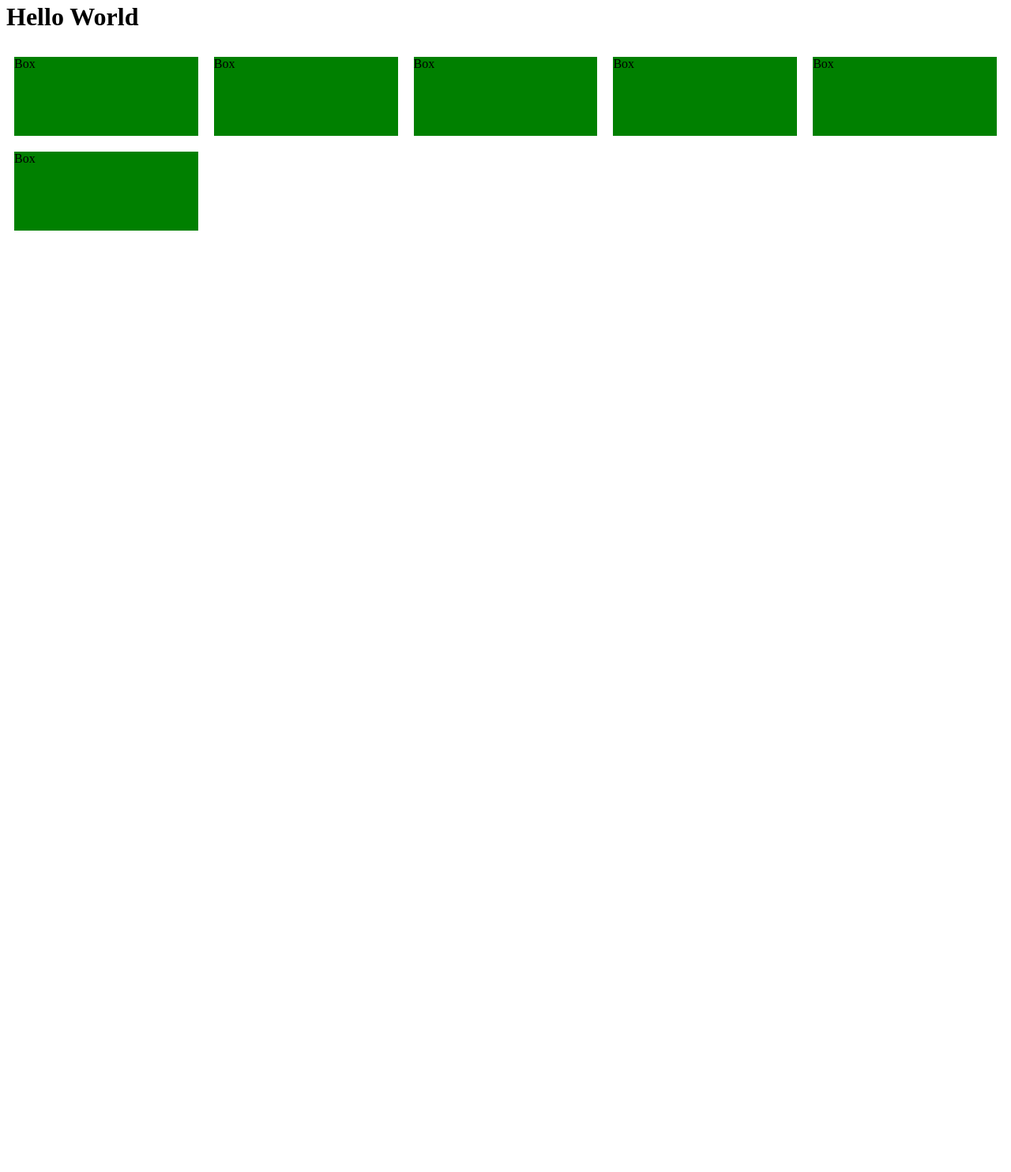
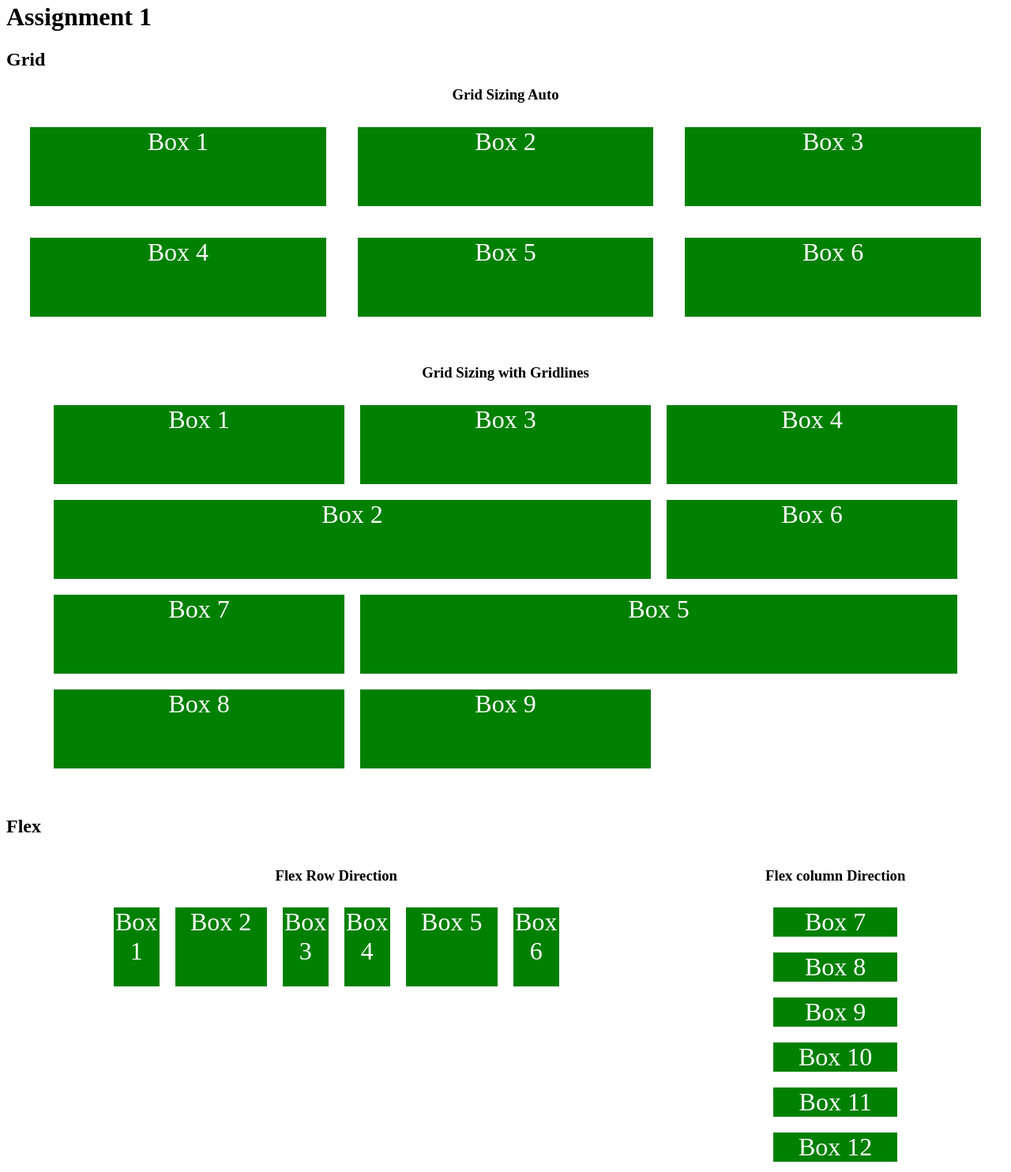
Before and after one commit to emilliokanz/test-website, a plain HTML site: page index.html in a window 1280 px wide. Shown: the part 18-1502 px from the top of the page at 79% size. Before the commit the page ends 800 px from the top, so only its background shows below. Drawn offline with Linux system fonts and the light colour scheme.

Commit message:
flexbox and grid assignment

```diff
--- a/index.html
+++ b/index.html
@@ -4,11 +4,11 @@
     <meta charset="UTF-8">
     <meta name="viewport"
     content="width=device-width, initial-scale=1.0">
-    <title>Belajar Git</title>
+    <title>Flex and Grid</title>
   </head>
   <body>
     <link href="style.css" rel="stylesheet">
-    <h1>Hello World</h1>
+    <h1>Assignment 1</h1>
     <!-- <div class="header"> Header </div> -->
     <!-- <div id="parent-menu">
       <div id="child-menu">
@@ -22,16 +22,55 @@
     <!-- <div id="sticky-container">
       <h5>Lagi belajar git nih</h5>
     </div>   -->
-    <div class="container">
-      <div class="box">Box</div>
-      <div class="box">Box</div>
-      <div class="box">Box</div>
-      <div class="box">Box</div>
-      <div class="box">Box</div>
-      <div class="box">Box</div>
+    <h2>Grid</h2>
+    <h3>Grid Sizing Auto</h3>
+    <div id="grid-container-auto">
+      <div class="box">Box 1</div>
+      <div class="box">Box 2</div>
+      <div class="box">Box 3</div>
+      <div class="box">Box 4</div>
+      <div class="box">Box 5</div>
+      <div class="box">Box 6</div>
+    </div>
+    <h3>Grid Sizing with Gridlines</h3>
+    <div id="grid-container-sizes">
+      <div class="box">Box 1</div>
+      <div class="box box-2-grid">Box 2</div>
+      <div class="box">Box 3</div>
+      <div class="box">Box 4</div>
+      <div class="box box-5-grid">Box 5</div>
+      <div class="box">Box 6</div>
+      <div class="box">Box 7</div>
+      <div class="box">Box 8</div>
+      <div class="box">Box 9</div>
+    </div>
+    <h2>Flex</h2>
+    <div id="flex-container">
+      <div>
+        <h3>Flex Row Direction</h3>
+        <div id="flex-row">
+          <div class="box">Box 1</div>
+          <div class="box box-2-flex">Box 2</div>
+          <div class="box">Box 3</div>
+          <div class="box">Box 4</div>
+          <div class="box box-5-flex">Box 5</div>
+          <div class="box">Box 6</div>
+        </div>
+      </div>
+      <div id="flex-column">
+        <h3>Flex column Direction</h3>
+        <div class="box">Box 7</div>
+        <div class="box box-2-flex">Box 8</div>
+        <div class="box">Box 9</div>
+        <div class="box">Box 10</div>
+        <div class="box box-5-flex">Box 11</div>
+        <div class="box">Box 12</div>
+      </div>
     </div>
   </body>
 </html>
+
+
 
 <!-- <style>
   h1 {
--- a/style.css
+++ b/style.css
@@ -21,22 +21,69 @@ h5 {
   top: 50px;
   right: 10px;
 }
+h3 {
+  text-align: center;
+}
 #sticy-container {
   position: relative;
 }
-.container {
+#grid-container-auto {
   display: grid;
-  grid-template-columns: auto auto auto auto auto;
+  gap: 20px;
+  grid-template-columns: auto auto auto;
+  margin: 20px 20px 50px 20px;
+}
+#grid-container-sizes {
+  display: grid;
+  grid-template-columns: repeat(3, 1fr);
+  margin: 20px 50px 50px 50px;
+}
+#flex-container {
+  display: flex;
+  justify-content: space-around;
+  flex-direction: row;
+  flex-wrap: wrap-reverse;
 
 }
+#flex-row {
+  display: flex;
+  flex-direction: row;
+  align-content: stretch;
+  flex-wrap: wrap;
+}
+#flex-column {
+  align-items: stretch;
+  display: flex;
+  flex-direction: column;
+  align-content: stretch;
+  flex-wrap: wrap
+}
 .box {
+  color: white;
+  font-size: 2em;
   flex: 1;
   height: 100px;
   background-color: green;
   margin: 10px;
+  text-align: center;
 }
-.box-2{
-  flex: 3;
+.box-2-flex{
+  flex: 2;
+}
+.box-5-flex{
+  flex: 2;
+}
+.box-2-grid{
+  grid-column-start: 1;
+  grid-column-end: 3;
+  grid-row-start: row1-start;
+  grid-row-end: 2;
+}
+.box-5-grid{
+  grid-column-start: 2;
+  grid-column-end: 4;
+  grid-row-start: 3;
+  grid-row-end: 3;
 }
 .header{
   height: 100px;
```
